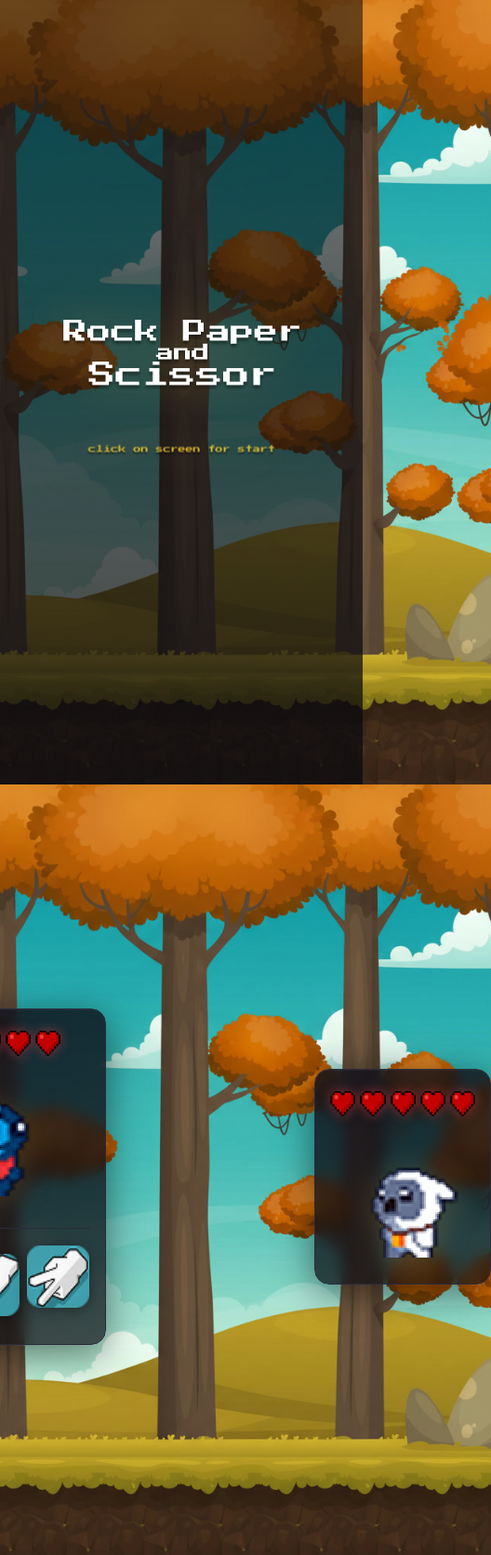
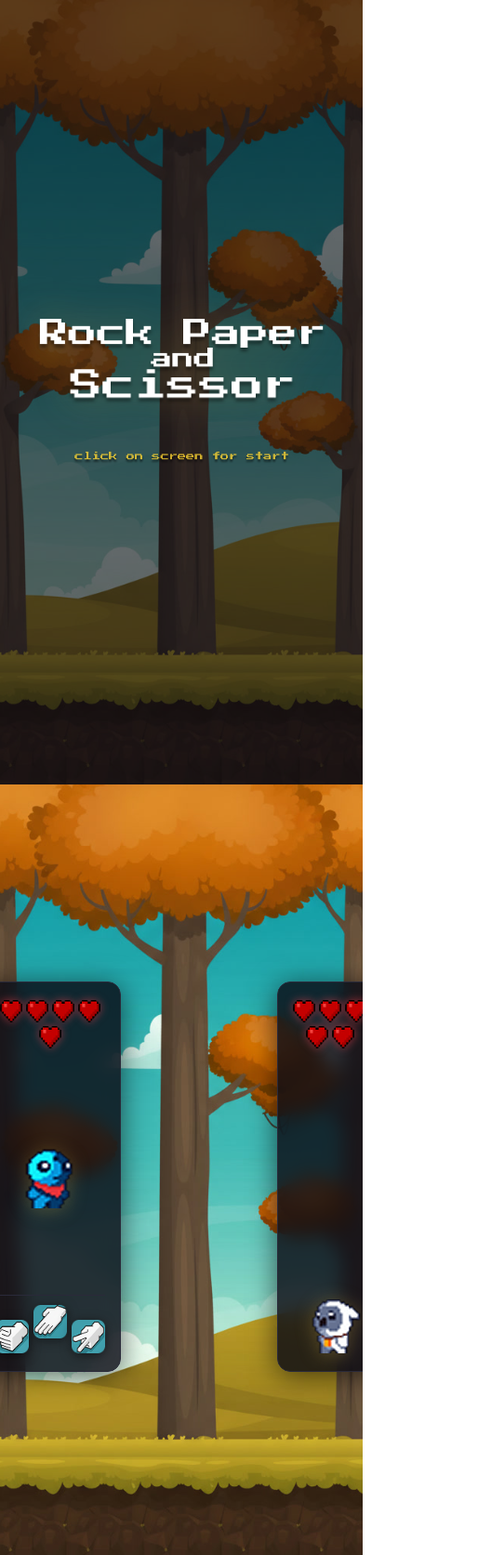
Before and after one commit to Zahooruddin-dev/rock-paper-scissor-graphical, a website with bundled scripts: page src/index.html in a window 390 px wide. Shown: the top 1673 px of the page at 93% size, 528 px wide, since content can reach past the window. Built offline with nearby package versions, Linux system fonts and the light colour scheme.

Commit message:
full CSS rewrite: fixed centering, visibility, responsive sizing, card transform fix

```diff
--- a/src/style.css
+++ b/src/style.css
@@ -1,15 +1,10 @@
 @import url('https://fonts.googleapis.com/css2?family=Bebas+Neue&family=Rajdhani:wght@400;600;700&display=swap');
 
 :root {
-    --bg-dark: #0a0a0f;
-    --bg-panel: #10101a;
     --accent: #c8a84b;
-    --accent-glow: #c8a84b66;
-    --red: #e63946;
-    --blue: #4cc9f0;
-    --white: #f0ece2;
-    --muted: #5a5a7a;
+    --accent-glow: #c8a84b55;
     --border: #2a2a3a;
+    --panel: rgba(10, 10, 20, 0.82);
 }
 
 * {
@@ -18,197 +13,225 @@
     padding: 0;
 }
 
-body {
-    background: url("./img/novo-bg.jpg") no-repeat center top / cover fixed;
-    width: 100vw;
-    max-width: 1360px;
-    height: 220vh;
+html {
     overflow-y: hidden;
-    font-family: 'Rajdhani', sans-serif;
-    transition: all 1.5s ease-in-out;
 }
 
-body::before {
+body {
+    background: url('./img/novo-bg.jpg') no-repeat center center / cover fixed;
+    width: 100%;
+    min-height: 200vh;
+    font-family: 'Rajdhani', sans-serif;
+    overflow-y: hidden;
+    transition: background-position 1.5s ease;
+}
+
+body::after {
     content: '';
     position: fixed;
     inset: 0;
-    background: linear-gradient(to bottom, rgba(10,10,15,0.55) 0%, rgba(10,10,15,0.75) 100%);
+    background: rgba(5, 5, 15, 0.6);
     pointer-events: none;
     z-index: 0;
 }
 
-/* ── SCREEN 1 : START ─────────────────────────────── */
+/* ── SCREEN 1 ─────────────────────────────────────── */
 
 #container1 {
     position: relative;
     z-index: 1;
+    width: 100%;
+    height: 100vh;
     display: flex;
     justify-content: center;
     align-items: center;
-    height: 100vh;
 }
 
 #menu {
     display: flex;
     flex-direction: column;
     align-items: center;
+    justify-content: center;
     gap: 3rem;
+    text-align: center;
 }
 
-#menu img {
-    width: clamp(260px, 38vw, 520px);
-    filter: drop-shadow(0 0 24px var(--accent-glow));
-    animation: floatMenu 3s ease-in-out infinite;
+#rps {
+    width: min(480px, 80vw);
+    display: block;
+    filter: drop-shadow(0 0 20px var(--accent-glow));
+    animation: float 3.5s ease-in-out infinite;
 }
 
-#menu #start {
-    width: clamp(200px, 28vw, 380px);
-    opacity: 0.85;
-    animation: pulse 2s ease-in-out infinite;
+#start {
+    width: min(340px, 60vw);
+    display: block;
+    animation: blink 2s ease-in-out infinite;
 }
 
-@keyframes floatMenu {
-    0%, 100% { transform: translateY(0); }
-    50%       { transform: translateY(-10px); }
+@keyframes float {
+    0%, 100% { transform: translateY(0px); }
+    50%       { transform: translateY(-12px); }
 }
 
-@keyframes pulse {
-    0%, 100% { opacity: 0.6; transform: scale(1); }
-    50%       { opacity: 1;   transform: scale(1.04); }
+@keyframes blink {
+    0%, 100% { opacity: 0.55; }
+    50%       { opacity: 1; }
 }
 
-/* ── SCREEN 2 : GAME ──────────────────────────────── */
+/* ── SCREEN 2 ─────────────────────────────────────── */
 
 #container2 {
     position: relative;
     z-index: 1;
+    width: 100%;
+    height: 100vh;
     display: flex;
+    flex-direction: row;
     justify-content: center;
     align-items: center;
-    gap: 2.5rem;
-    height: 100vh;
+    gap: 1.5rem;
+    padding: 1rem;
 }
 
-/* ── CHARACTERS ───────────────────────────────────── */
+/* ── PLAYER / COMPUTER PANELS ─────────────────────── */
 
 #player,
 #computer {
     display: flex;
     flex-direction: column;
     align-items: center;
-    gap: 1.2rem;
-    width: 18rem;
-    background: linear-gradient(160deg, rgba(16,16,26,0.85), rgba(10,10,15,0.7));
+    justify-content: space-between;
+    gap: 0.8rem;
+    padding: 1.2rem 1rem;
+    width: clamp(160px, 22vw, 260px);
+    min-height: 420px;
+    background: var(--panel);
     border: 1px solid var(--border);
-    border-radius: 16px;
-    padding: 1.4rem 1rem;
-    backdrop-filter: blur(8px);
-    box-shadow: 0 8px 40px rgba(0,0,0,0.5), inset 0 1px 0 rgba(255,255,255,0.04);
+    border-radius: 14px;
+    backdrop-filter: blur(10px);
+    box-shadow: 0 4px 30px rgba(0, 0, 0, 0.6);
 }
 
 /* ── HEARTS ───────────────────────────────────────── */
 
 .hearts {
     display: flex;
-    gap: 5px;
-    height: 2rem;
+    flex-direction: row;
+    flex-wrap: wrap;
+    justify-content: center;
+    gap: 4px;
+    width: 100%;
 }
 
 .hearts img {
-    width: 1.7rem;
-    height: 1.7rem;
-    filter: drop-shadow(0 0 6px #e6394688);
-    transition: all 0.3s ease;
+    width: 1.5rem;
+    height: 1.5rem;
+    display: block;
+    filter: drop-shadow(0 0 5px #e6394699);
 }
 
 /* ── SPRITES ──────────────────────────────────────── */
 
+.spriteOfCharacters {
+    display: flex;
+    justify-content: center;
+    align-items: center;
+    width: 100%;
+}
+
 .spriteOfCharacters img {
-    width: 9rem;
-    height: 8rem;
+    width: clamp(80px, 10vw, 130px);
+    height: auto;
+    display: block;
     image-rendering: pixelated;
-    filter: drop-shadow(0 4px 16px rgba(200,168,75,0.25));
+    filter: drop-shadow(0 2px 10px var(--accent-glow));
 }
 
 /* ── CHOICES ──────────────────────────────────────── */
 
 #chooses {
     display: flex;
+    flex-direction: row;
     justify-content: space-around;
-    align-items: center;
+    align-items: flex-end;
     width: 100%;
-    padding: 0.5rem 0;
+    padding-top: 0.6rem;
     border-top: 1px solid var(--border);
-    margin-top: 0.5rem;
-    gap: 0.5rem;
+    gap: 0.3rem;
 }
 
 #chooses img {
-    width: 4.2rem;
-    height: 4.2rem;
-    transition: transform 0.25s cubic-bezier(0.34,1.56,0.64,1), filter 0.25s ease;
-    filter: drop-shadow(0 2px 8px rgba(0,0,0,0.4));
+    width: clamp(36px, 4.5vw, 60px);
+    height: clamp(36px, 4.5vw, 60px);
+    display: block;
     cursor: pointer;
+    transition: transform 0.25s cubic-bezier(0.34, 1.56, 0.64, 1),
+                filter 0.2s ease;
+    filter: drop-shadow(0 2px 6px rgba(0, 0, 0, 0.5));
 }
 
 #chooses #paper {
-    margin-top: 1.2rem;
+    margin-bottom: 1rem;
 }
 
 #chooses img:hover {
-    transform: scale(1.45) translateY(-6px);
-    filter: drop-shadow(0 0 14px var(--accent-glow)) brightness(1.2);
+    transform: scale(1.5) translateY(-5px);
+    filter: drop-shadow(0 0 12px var(--accent-glow)) brightness(1.25);
 }
 
 /* ── CARDS ────────────────────────────────────────── */
 
 #cards {
+    position: relative;
     display: flex;
     flex-direction: column;
     justify-content: center;
     align-items: center;
-    gap: 1rem;
-    width: 14rem;
-    height: 32rem;
-    position: relative;
+    width: clamp(120px, 16vw, 200px);
+    height: clamp(300px, 50vh, 500px);
+    flex-shrink: 0;
 }
 
 #cards img {
-    width: 9rem;
-    height: 13rem;
-    border-radius: 10px;
-    box-shadow: 0 8px 32px rgba(0,0,0,0.6);
+    position: absolute;
+    width: clamp(90px, 11vw, 150px);
+    height: auto;
+    border-radius: 8px;
+    box-shadow: 0 6px 24px rgba(0, 0, 0, 0.7);
 }
 
 #playerCardChoose {
-    position: relative;
-    top: 14rem;
-    opacity: 0%;
-    transition: all 0.6s cubic-bezier(0.22,1,0.36,1);
+    top: 0;
+    transform: translateY(100%);
+    opacity: 0;
+    transition: transform 0.6s cubic-bezier(0.22, 1, 0.36, 1),
+                opacity 0.6s ease;
 }
 
 #computerCardChoose {
-    position: relative;
-    bottom: 14rem;
-    opacity: 0%;
-    transition: all 0.6s cubic-bezier(0.22,1,0.36,1);
+    bottom: 0;
+    transform: translateY(-100%);
+    opacity: 0;
+    transition: transform 0.6s cubic-bezier(0.22, 1, 0.36, 1),
+                opacity 0.6s ease;
 }
 
 /* ── WINNER OVERLAY ───────────────────────────────── */
 
 #winner {
+    position: absolute;
+    inset: 0;
+    z-index: 20;
     display: flex;
     flex-direction: column;
     justify-content: center;
     align-items: center;
-    gap: 2rem;
-    position: absolute;
-    inset: 0;
-    z-index: 10;
-    opacity: 0%;
+    gap: 1.5rem;
+    opacity: 0;
     pointer-events: none;
-    transition: opacity 1s ease-in-out;
-    background: radial-gradient(ellipse at center, rgba(10,10,15,0.92) 0%, transparent 80%);
+    transition: opacity 0.8s ease-in-out;
+    background: radial-gradient(ellipse at center, rgba(5,5,15,0.93) 30%, transparent 80%);
 }
 
 #winner[style*="opacity: 100%"] {
@@ -216,12 +239,7 @@
 }
 
 #winner img {
-    width: clamp(180px, 28vw, 420px);
-    filter: drop-shadow(0 0 30px var(--accent-glow));
-    animation: winnerPop 0.6s cubic-bezier(0.34,1.56,0.64,1) both;
+    width: min(380px, 70vw);
+    display: block;
+    filter: drop-shadow(0 0 24px var(--accent-glow));
 }
-
-@keyframes winnerPop {
-    from { transform: scale(0.6); opacity: 0; }
-    to   { transform: scale(1);   opacity: 1; }
-}
```
Also changed, not shown: src/scripts/matchLogic.ts (+11 -9 lines).
